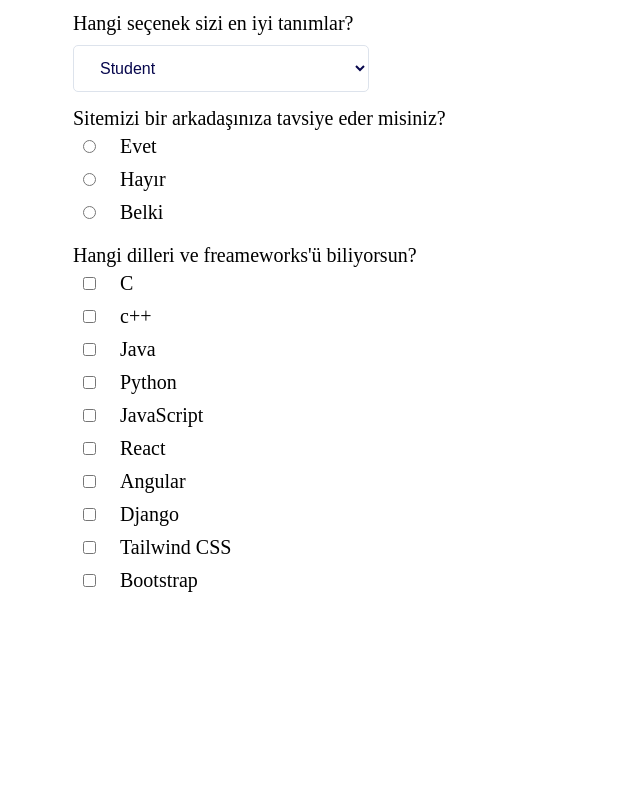
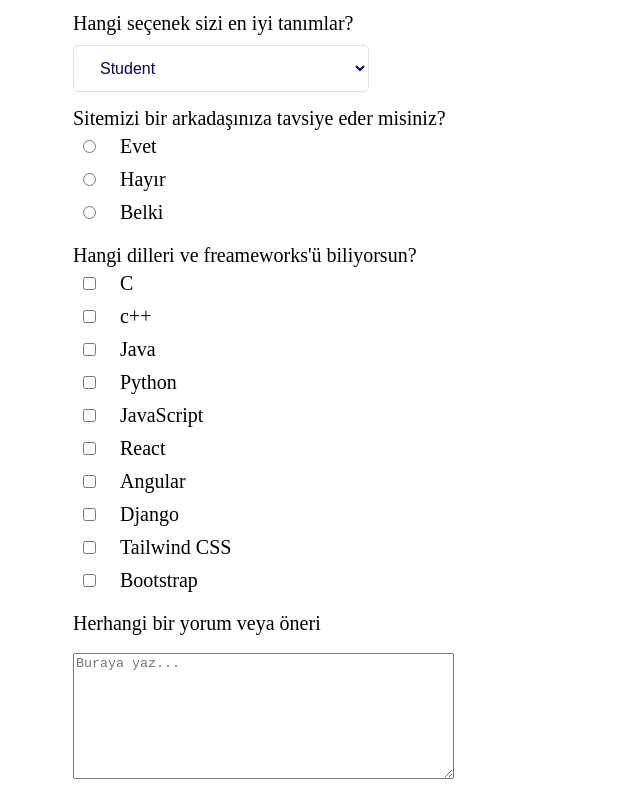
Before and after one commit to canndd/Sample-form-templates, a plain HTML site: page index.html in a window 1280 px wide. Shown: the part 800-1598 px from the top of the page, without its empty margins (0-640 px from the left). Before the commit the page ends 1412 px from the top, so only its background shows below. Drawn offline with Linux system fonts and the light colour scheme.

Commit message:
yorum öneri kutusu eklendi

```diff
--- a/index.html
+++ b/index.html
@@ -155,6 +155,11 @@
             <label class="form2radiomr" for="form2checkbox10">Bootstrap</label><br>
 
         </article>
+        <article class="form2article">
+            <label class="form2label" for="form2eposta">Herhangi bir yorum veya öneri</label><br>
+            <br>
+            <textarea name="" id="" cols="45" rows="8" placeholder="Buraya yaz..."></textarea>
+        </article>
 
 
 
```
